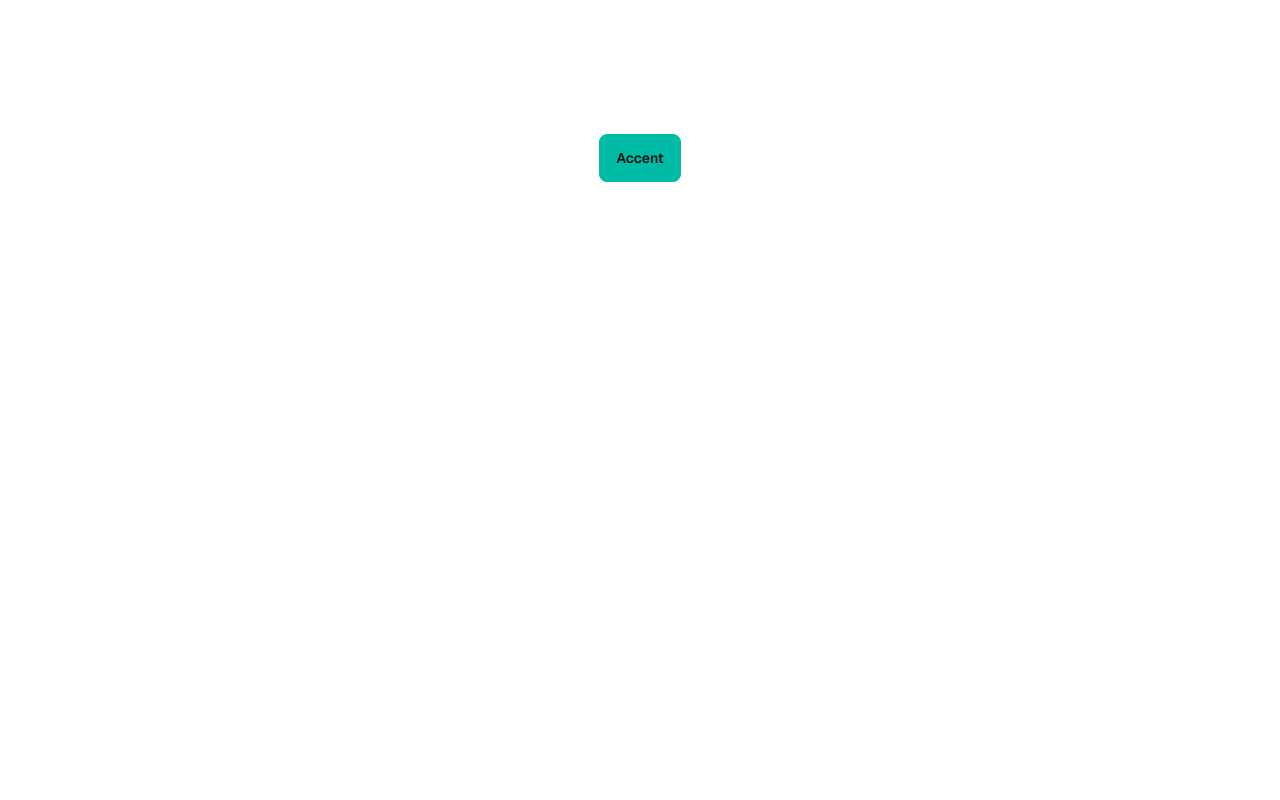
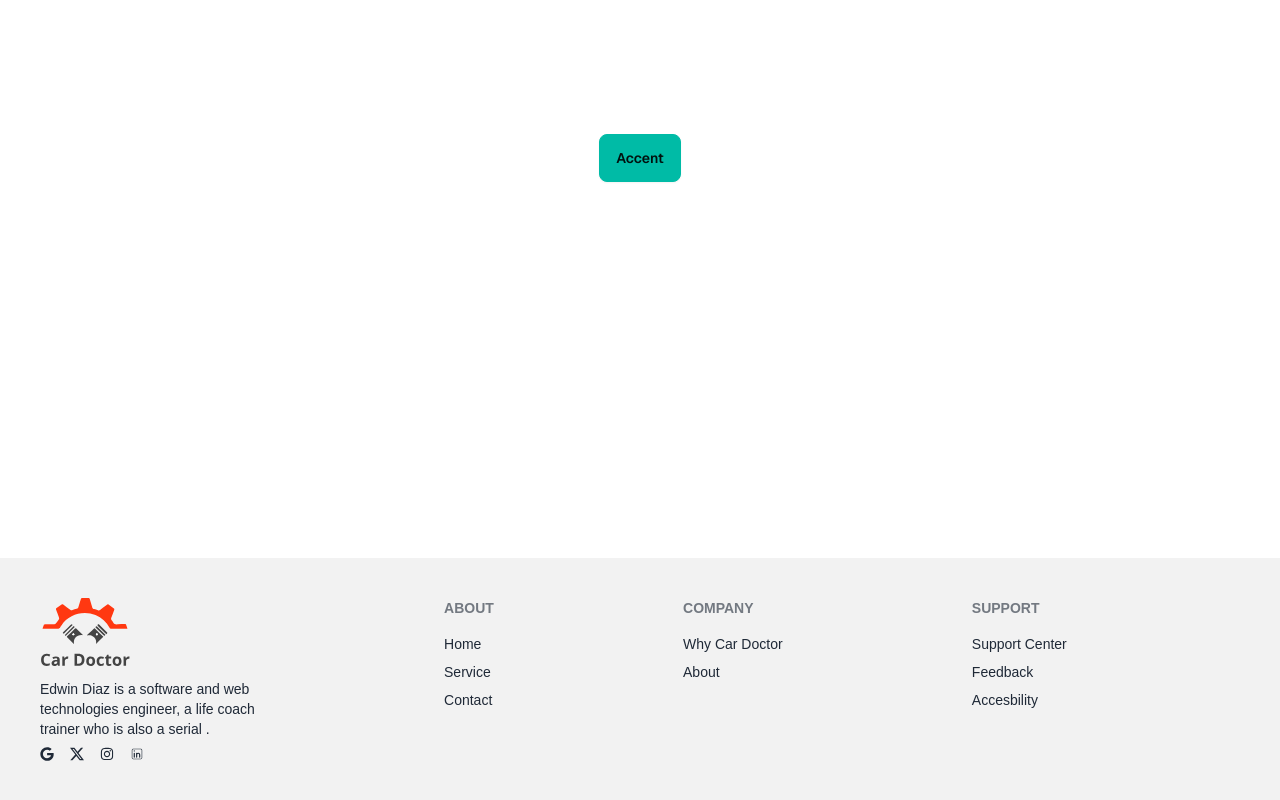
Before and after one commit to md-tawhid-khan/car-doctor-next-js, a Next.js app: page / in a window 1280 px wide. Shown: the part 310-1110 px from the top of the page. Before the commit the page ends 868 px from the top, so only its background shows below. Built offline with nearby package versions, Linux system fonts and the light colour scheme.

Commit message:
footer section create

```diff
--- a/src/app/layout.js
+++ b/src/app/layout.js
@@ -1,6 +1,7 @@
 import { Geist, Geist_Mono } from "next/font/google";
 import "./globals.css";
 import Navbar from "@/components/navbar/Navbar";
+import Footer from "@/components/footer/Footer";
 
 
 const geistSans = Geist({
@@ -29,7 +30,7 @@ export default function RootLayout({ children }) {
         </div>
         {children}
         <div>
-
+         <Footer/>
         </div>
       </body>
     </html>
--- /dev/null
+++ b/src/components/footer/Footer.jsx
@@ -0,0 +1,46 @@
+import Image from 'next/image';
+import React from 'react';
+import { FaGoogle } from "react-icons/fa";
+import { BsTwitterX } from "react-icons/bs";
+import { FaInstagram } from "react-icons/fa6";
+import { CiLinkedin } from "react-icons/ci";
+
+const Footer = () => {
+    return (
+        <footer className="footer bg-base-200 text-base-content p-10">
+  <aside>
+    <Image src='/assets/logo.svg' width={90} height={90} alt='No Image'/>
+    <p>
+    Edwin Diaz is a software and web <br /> technologies engineer,
+     a life coach <br /> trainer who is also a serial .
+    </p>
+
+    <div className='flex gap-4'>
+        <a > <FaGoogle /></a>
+        <a > <BsTwitterX /></a>
+        <a > <FaInstagram /></a>
+        <a > <CiLinkedin /></a>
+    </div>
+  </aside>
+  <nav>
+    <h6 className="footer-title">About</h6>
+    <a className="link link-hover">Home</a>
+    <a className="link link-hover">Service</a>
+    <a className="link link-hover">Contact</a>
+  </nav>
+  <nav>
+    <h6 className="footer-title">Company</h6>
+    <a className="link link-hover">Why Car Doctor</a>
+    <a className="link link-hover">About </a>
+  </nav>
+  <nav>
+    <h6 className="footer-title">Support</h6>
+    <a className="link link-hover">Support Center</a>
+    <a className="link link-hover">Feedback</a>
+    <a className="link link-hover">Accesbility</a>
+  </nav>
+</footer>
+    );
+};
+
+export default Footer;
```
